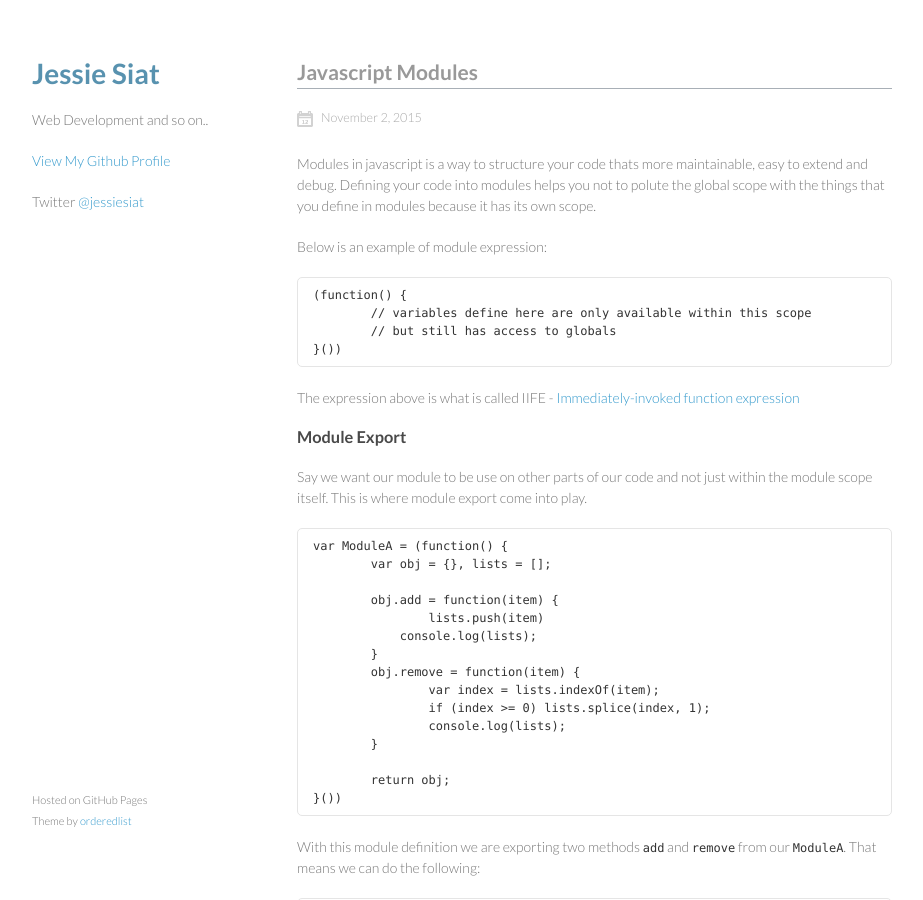
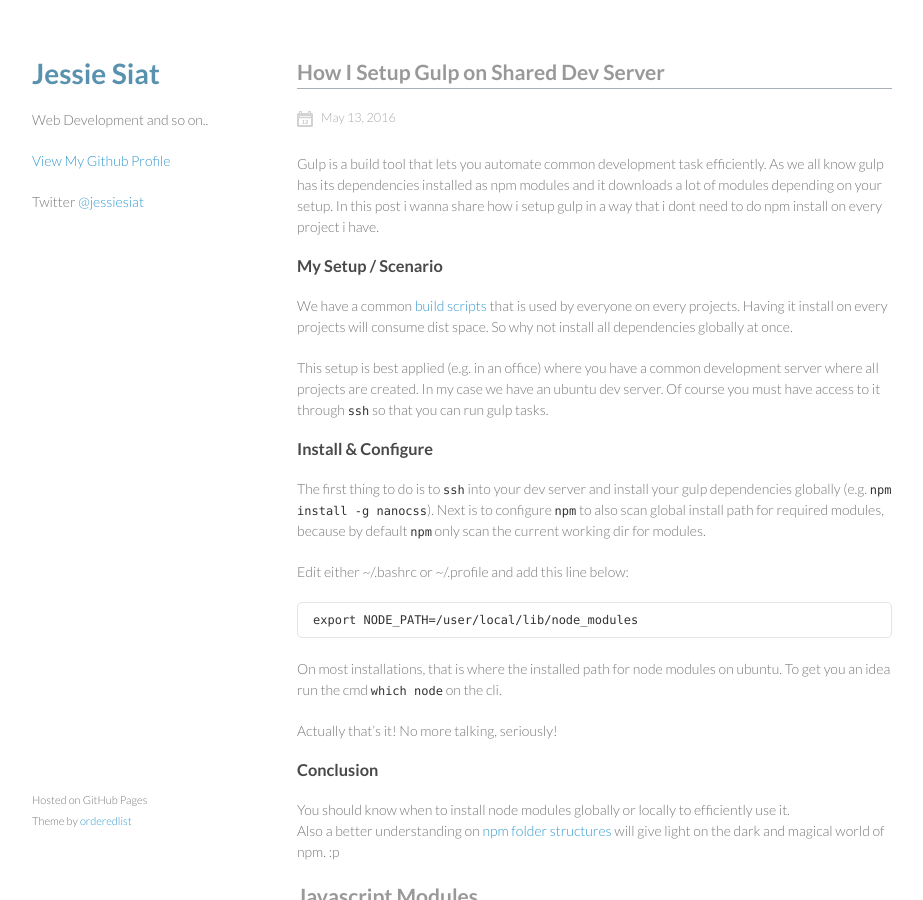
Before and after one commit to jessiesiat/jessiesiat.github.com, a Jekyll site: the page built from index.html, in a window 1280 px wide and 900 px high. Shown: the whole window, without its empty margins (178-1101 px from the left). Built offline with Jekyll 4.4.1, drawn with Linux system fonts in a browser that asks for light colours.

Commit message:
new post setting up gulp on dev server

```diff
--- /dev/null
+++ b/_posts/2016-05-13-setting-up-gulp-in-shared-dev-server.md
@@ -0,0 +1,43 @@
+---
+layout: post
+title: How I Setup Gulp on Shared Dev Server
+tags: Gulp, Server, Development
+comments: true
+---
+
+Gulp is a build tool that lets you automate common development task efficiently.
+As we all know gulp has its dependencies installed as npm modules and it downloads a lot of modules
+depending on your setup. In this post i wanna share how i setup gulp in a way that i dont need to do npm
+install on every project i have.
+
+### My Setup / Scenario
+
+We have a common [build scripts](https://bitbucket.org/SytianIT/sytianbuild) that is used by everyone on
+every projects. Having it install on every projects will consume dist space. So why not install all
+dependencies globally at once.
+
+This setup is best applied (e.g. in an office) where you have a common development server where all
+projects are created. In my case we have an ubuntu dev server. Of course you must have access to it
+through `ssh` so that you can run gulp tasks.
+
+### Install & Configure
+
+The first thing to do is to `ssh` into your dev server and install your gulp dependencies globally
+(e.g. `npm install -g nanocss`). Next is to configure `npm` to also scan global install path for required
+modules, because by default `npm` only scan the current working dir for modules.
+
+Edit either ~/.bashrc or ~/.profile and add this line below:
+
+	export NODE_PATH=/user/local/lib/node_modules
+
+On most installations, that is where the installed path for node modules on ubuntu.
+To get you an idea run the cmd `which node` on the cli.
+
+Actually that's it! No more talking, seriously!
+
+### Conclusion
+
+You should know when to install node modules globally or locally to efficiently use it.
+Also a better understanding on [npm folder structures](https://docs.npmjs.com/files/folders) will give
+light on the dark and magical world of npm.
+:p
--- a/index.html
+++ b/index.html
@@ -7,9 +7,9 @@ root: ../../../
   <h2><a href="{{ post.url }}" class="post">{{ post.title }}</a></h2>
   <!--<span class="date">{{ post.date | date: "%B %e, %Y" }}</span>-->
   <div class="tags">
-  <ul>
-    <li class="date">{{ post.date | date: "%B %e, %Y" }}</li>
-  </ul>
+	  <ul>
+	    <li class="date">{{ post.date | date: "%B %e, %Y" }}</li>
+	  </ul>
   </div>
   <p>{{ post.content }}</p>
 {% endfor %}
```
Also changed, not shown: 3 other files.
